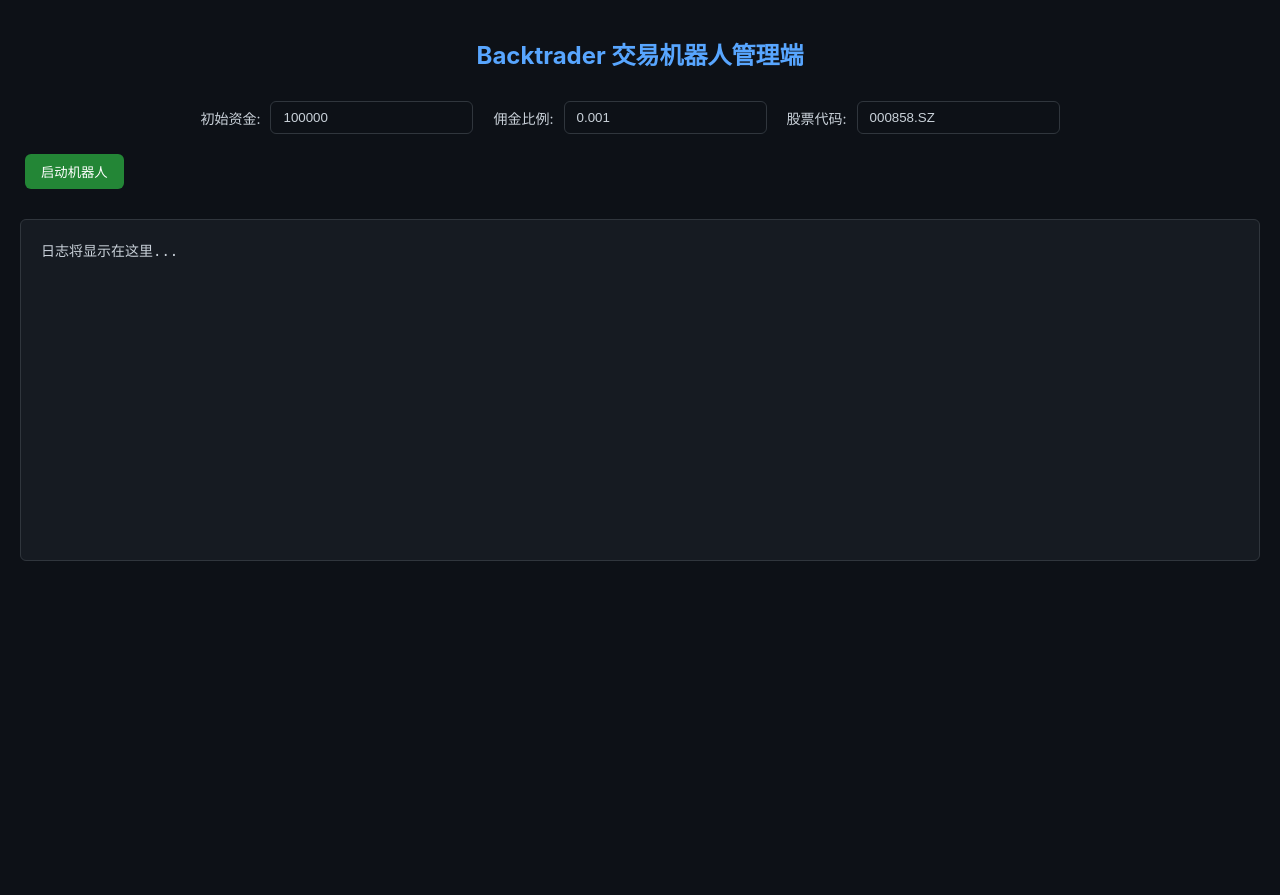
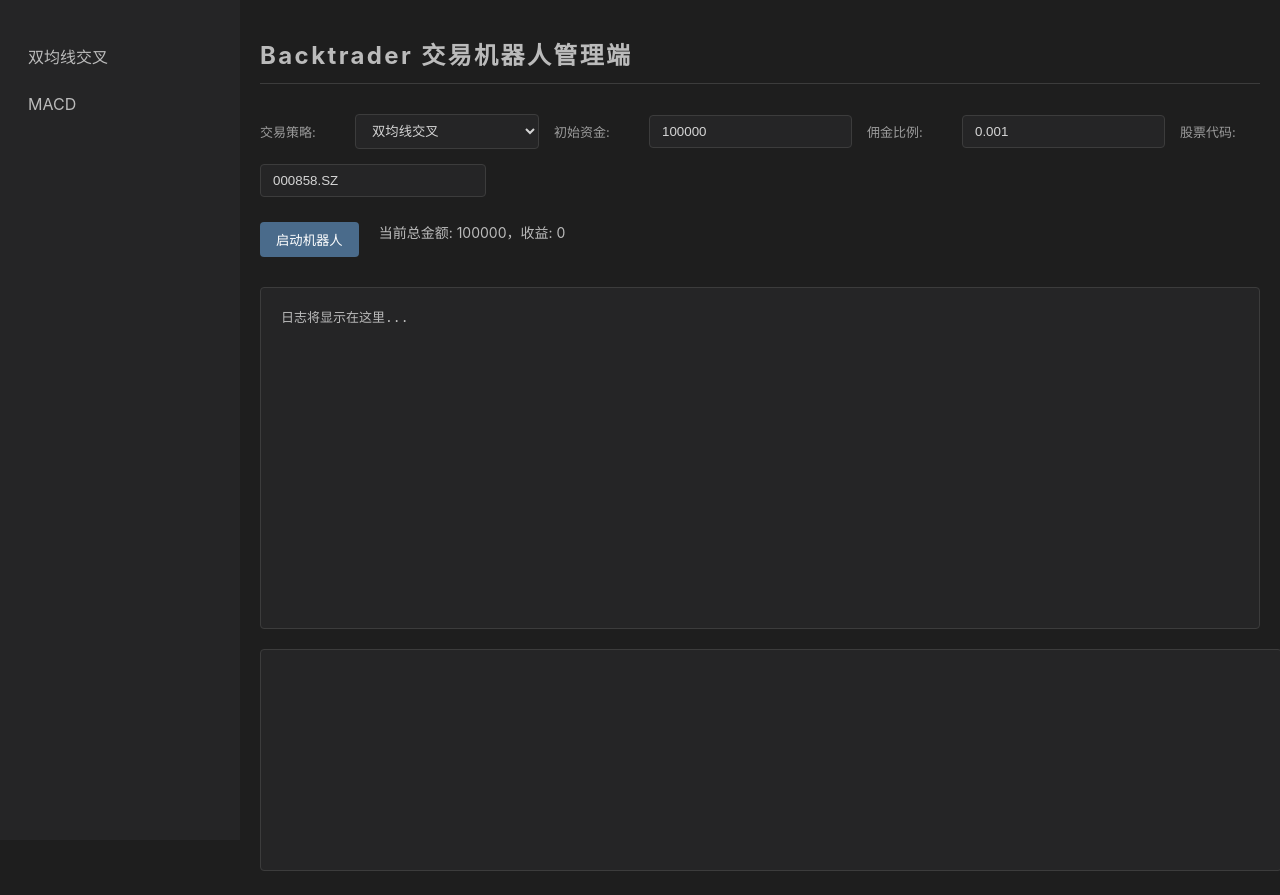
Before and after one commit to SuchAFool123/back-trader-demo, a Flask app: page / in a window 1280 px wide. Before the commit the page ends 561 px from the top, so only its background shows below. Run offline with Flask 3, Linux system fonts and the light colour scheme.

Commit message:
refactor

```diff
--- a/app.py
+++ b/app.py
@@ -1,11 +1,11 @@
-from flask import Flask, render_template, request
+from flask import Flask, render_template, request ,send_from_directory
 from flask_sock import Sock
 import backtrader as bt
 import tushare as ts
 import time
 import pandas as pd
 import threading
-from datetime import datetime
+from datetime import datetime, timedelta
 
 app = Flask(__name__, template_folder='./templates/')
 sock = Sock(app)
@@ -20,151 +20,174 @@
 pro = ts.pro_api()
 
 
-class RealTimeStrategy(bt.Strategy):
+class SMACross(bt.Strategy):
     params = (
-        ('short_period', 5),
-        ('long_period', 20),
-        ('max_position_ratio', 0.2),  # 最大仓位比例
-        ('stop_loss_ratio', 0.05)  # 止损比例
+        ('fast', 5),
+        ('slow', 20),
     )
 
     def __init__(self):
-        self.short_sma = bt.indicators.SimpleMovingAverage(
-            self.data.close, period=self.params.short_period)
-        self.long_sma = bt.indicators.SimpleMovingAverage(
-            self.data.close, period=self.params.long_period)
-        self.crossover = bt.indicators.CrossOver(self.short_sma, self.long_sma)
-        self.stop_loss_price = None
-        self.data_ready = False
+        self.sma_fast = bt.indicators.SMA(self.data.close, period=self.p.fast)
+        self.sma_slow = bt.indicators.SMA(self.data.close, period=self.p.slow)
+        self.crossover = bt.indicators.CrossOver(self.sma_fast, self.sma_slow)
 
     def next(self):
-        if not self.data_ready:
-            if len(self.data) >= self.params.long_period:
-                self.data_ready = True
-            else:
-                return  # 数据量不足，继续等待
-
-        current_price = self.data.close[0]
-        available_cash = self.broker.getcash()
-
+        print(f"当前收盘价: {self.data.close[0]}, 快速均线: {self.sma_fast[0]}, 慢速均线: {self.sma_slow[0]}")
         if not self.position:
             if self.crossover > 0:
-                # 计算可买入的最大数量
-                max_amount = available_cash * self.params.max_position_ratio
-                size = max_amount // current_price
-                self.buy(size=size)
-                self.stop_loss_price = current_price * (1 - self.params.stop_loss_ratio)
-                message = f"买入信号，价格: {current_price}，买入数量: {size}，止损价格: {self.stop_loss_price}"
-                print(message)
-                # 向所有连接的客户端发送消息
-                for conn in connections:
-                    try:
-                        conn.send(message)
-                    except Exception as e:
-                        print(f"发送消息到客户端时出错: {e}")
-        else:
-            if self.crossover < 0:
-                self.sell()
-                self.stop_loss_price = None
-                message = f"卖出信号，价格: {current_price}"
-                print(message)
-                # 向所有连接的客户端发送消息
-                for conn in connections:
-                    try:
-                        conn.send(message)
-                    except Exception as e:
-                        print(f"发送消息到客户端时出错: {e}")
-            elif current_price <= self.stop_loss_price:
-                self.sell()
-                self.stop_loss_price = None
-                message = f"止损卖出，价格: {current_price}"
-                print(message)
-                # 向所有连接的客户端发送消息
-                for conn in connections:
-                    try:
-                        conn.send(message)
-                    except Exception as e:
-                        print(f"发送消息到客户端时出错: {e}")
+                print("发出买入信号")
+                self.buy()
+        elif self.crossover < 0:
+            print("发出卖出信号")
+            self.sell()
 
+
+class MACD(bt.Strategy):
+    params = (
+        ('fast', 12),
+        ('slow', 26),
+        ('signal', 9),
+    )
+
+    def __init__(self):
+        self.macd = bt.indicators.MACD(
+            self.data.close,
+            period_me1=self.p.fast,
+            period_me2=self.p.slow,
+            period_signal=self.p.signal
+        )
+        self.macd_crossover = bt.indicators.CrossOver(self.macd.macd, self.macd.signal)
+
+    def next(self):
+        print(f"当前 MACD: {self.macd.macd[0]}, 信号线: {self.macd.signal[0]}")
+        if not self.position:
+            if self.macd_crossover > 0:
+                print("发出买入信号")
+                self.buy()
+        elif self.macd_crossover < 0:
+            print("发出卖出信号")
+            self.sell()
+
+
+class StrategySwitcher(bt.Strategy):
+    params = (
+        ('strategy_name', 'smacross'),
+    )
+
+    def __init__(self):
+        strategy_map = {
+            'smacross': SMACross,
+            'macd': MACD
+        }
+        self.strategy = strategy_map[self.p.strategy_name](self.data)
+
+    def next(self):
+        self.strategy.next()
+
+
+# ... 已有代码 ...
 
 def get_realtime_data(symbol, stop_event):
     buffer = []
-    min_period = 20  # 最小数据周期
-    while not stop_event.is_set():
-        try:
-            today = datetime.now().strftime('%Y%m%d')
-            df = pro.daily(ts_code=symbol, trade_date=today)
-            if not df.empty:
-                data = df.iloc[0]
+    min_period = 26  # 考虑MACD最大周期
+    end_date = datetime.now().strftime('%Y%m%d')
+    start_date = (datetime.now() - timedelta(days=90)).strftime('%Y%m%d')
+    try:
+        print(f"Fetching data for {symbol} from {start_date} to {end_date}")
+        df = pro.daily(ts_code=symbol, start_date=start_date, end_date=end_date)
+        if not df.empty:
+            df = df.sort_values(by='trade_date')
+            for _, row in df.iterrows():
                 item = {
-                    'datetime': pd.Timestamp.now(),
-                    'open': float(data['open']),
-                    'high': float(data['high']),
-                    'low': float(data['low']),
-                    'close': float(data['close']),
-                    'volume': float(data['vol'])
+                    'datetime': pd.Timestamp(row['trade_date']),
+                    'open': float(row['open']),
+                    'high': float(row['high']),
+                    'low': float(row['low']),
+                    'close': float(row['close']),
+                    'volume': float(row['vol'])
                 }
                 buffer.append(item)
-                if len(buffer) >= min_period:
-                    yield buffer.pop(0)
-            time.sleep(60)  # 每分钟获取一次数据
-        except Exception as e:
-            message = f"获取数据出错: {e}，股票代码: {symbol}"
-            print(message)
-            # 向所有连接的客户端发送消息
-            for conn in connections:
-                try:
-                    conn.send(message)
-                except Exception as e:
-                    print(f"发送消息到客户端时出错: {e}")
-            time.sleep(60)
+                data_str = f"日期: {item['datetime']}, 开盘价: {item['open']}, 最高价: {item['high']}, 最低价: {item['low']}, 收盘价: {item['close']}, 成交量: {item['volume']}"
+                print(data_str)
+                # 向所有连接的客户端发送数据
+                for conn in connections:
+                    try:
+                        conn.send(data_str)
+                    except Exception as e:
+                        print(f"发送消息到客户端时出错: {e}")
+            while len(buffer) >= min_period:
+                yield buffer.pop(0)
+    except Exception as e:
+        message = f"获取数据出错: {e}，股票代码: {symbol}"
+        print(message)
+        # 向所有连接的客户端发送消息
+        for conn in connections:
+            try:
+                conn.send(message)
+            except Exception as e:
+                print(f"发送消息到客户端时出错: {e}")
+
+# ... 已有代码 ...
 
 
-def run_trading_bot(initial_cash, commission, stock_code, stop_event):
-    # 创建 Cerebro 引擎
-    cerebro = bt.Cerebro()
+def run_trading_bot(initial_cash, commission, stock_code, stop_event, strategy_name):
+    try:
+        print(f"Starting trading bot with strategy: {strategy_name}")
+        # 创建 Cerebro 引擎
+        cerebro = bt.Cerebro()
 
-    # 添加策略
-    cerebro.addstrategy(RealTimeStrategy)
+        # 添加策略
+        cerebro.addstrategy(StrategySwitcher, strategy_name=strategy_name)
 
-    # 创建自定义数据馈送
-    data_feed = bt.feeds.PandasData(dataname=pd.DataFrame(get_realtime_data(stock_code, stop_event)))
-    cerebro.adddata(data_feed)
+        # 创建自定义数据馈送
+        data_feed = bt.feeds.PandasData(dataname=pd.DataFrame(get_realtime_data(stock_code, stop_event)))
+        cerebro.adddata(data_feed)
 
-    # 设置初始资金
-    cerebro.broker.setcash(initial_cash)
+        # 设置初始资金
+        cerebro.broker.setcash(initial_cash)
 
-    # 设置佣金
-    cerebro.broker.setcommission(commission=commission)
+        # 设置佣金
+        cerebro.broker.setcommission(commission=commission)
 
-    print('初始资金: %.2f' % cerebro.broker.getvalue())
+        print('初始资金: %.2f' % cerebro.broker.getvalue())
 
-    # 运行回测
-    cerebro.run()
+        # 运行回测
+        cerebro.run()
 
-    print('最终资金: %.2f' % cerebro.broker.getvalue())
+        print('最终资金: %.2f' % cerebro.broker.getvalue())
+    except Exception as e:
+        print(f"Error in run_trading_bot: {e}")
 
 
 @sock.route('/ws')
 def echo(ws):
-    initial_cash = float(request.args.get('initialCash', 100000))
-    commission = float(request.args.get('commission', 0.001))
-    stock_code = request.args.get('stockCode', '000858.SZ')
-    connections.append(ws)
-    stop_event = threading.Event()
-    stop_events[ws] = stop_event
     try:
-        threading.Thread(target=run_trading_bot, args=(initial_cash, commission, stock_code, stop_event)).start()
+        initial_cash = float(request.args.get('initialCash', 100000))
+        commission = float(request.args.get('commission', 0.001))
+        stock_code = request.args.get('stockCode', '000858.SZ')
+        strategy_name = request.args.get('strategy', 'smacross')
+
+        connections.append(ws)
+        stop_event = threading.Event()
+        stop_events[ws] = stop_event
+
+        print(f"New WebSocket connection. Strategy: {strategy_name}, Stock: {stock_code}")
+        threading.Thread(target=run_trading_bot, args=(initial_cash, commission, stock_code, stop_event, strategy_name)).start()
         while True:
             data = ws.receive()
-    except Exception:
-        pass
+    except Exception as e:
+        print(f"WebSocket error: {e}")
     finally:
         stop_event.set()
         if ws in connections:
             connections.remove(ws)
         if ws in stop_events:
             del stop_events[ws]
+
+# 定义路由来服务 style.css 文件
+@app.route('/style.css')
+def serve_css():
+    return send_from_directory('templates', 'style.css')
 
 
 @app.route('/')
@@ -173,4 +196,7 @@
 
 
 if __name__ == '__main__':
-    app.run(debug=True)
+    try:
+        app.run(debug=True)
+    except Exception as e:
+        print(f"Flask app error: {e}")
--- a/templates/app.html
+++ b/templates/app.html
@@ -1,105 +1,53 @@
 <!DOCTYPE html>
-<html lang="en">
+<html lang="zh-CN">
 
 <head>
     <meta charset="UTF-8">
     <meta name="viewport" content="width=device-width, initial-scale=1.0">
     <title>Backtrader 交易机器人管理端</title>
-    <style>
-        body {
-            font-family: -apple-system, BlinkMacSystemFont, "Segoe UI", Helvetica, Arial, sans-serif, "Apple Color Emoji", "Segoe UI Emoji";
-            background-color: #0d1117;
-            color: #c9d1d9;
-            margin: 0;
-            padding: 20px;
-        }
-
-        h1 {
-            color: #58a6ff;
-            text-align: center;
-            margin-bottom: 30px;
-            font-size: 24px;
-        }
-
-        .input-group {
-            display: flex;
-            justify-content: center;
-            align-items: center;
-            margin-bottom: 20px;
-        }
-
-        .input-group label {
-            margin-right: 10px;
-            font-size: 14px;
-        }
-
-        .input-group input {
-            padding: 8px 12px;
-            border: 1px solid #30363d;
-            border-radius: 6px;
-            background-color: #0d1117;
-            color: #c9d1d9;
-            margin-right: 20px;
-            outline: none;
-            transition: border-color 0.2s ease-in-out;
-        }
-
-        .input-group input:focus {
-            border-color: #58a6ff;
-        }
-
-        button {
-            padding: 8px 16px;
-            background-color: #238636;
-            color: white;
-            border: none;
-            border-radius: 6px;
-            cursor: pointer;
-            margin: 0 5px;
-            transition: background-color 0.2s ease-in-out;
-        }
-
-        button:hover {
-            background-color: #2ea043;
-        }
-
-        button:disabled {
-            background-color: #30363d;
-            cursor: not-allowed;
-        }
-
-        #log {
-            margin-top: 30px;
-            border: 1px solid #30363d;
-            padding: 20px;
-            height: 300px;
-            overflow-y: auto;
-            background-color: #161b22;
-            border-radius: 6px;
-            font-family: SFMono-Regular, Consolas, "Liberation Mono", Menlo, monospace;
-            font-size: 14px;
-        }
-
-        #log p {
-            margin: 5px 0;
-        }
-    </style>
+    <!-- 引入 CSS 文件 -->
+    <link rel="stylesheet" href="style.css">
 </head>
 
 <body>
+    <!-- 左侧导航区域 -->
+    <div class="nav">
+        <ul>
+            <li><a href="#" data-strategy="smacross">双均线交叉</a></li>
+            <li><a href="#" data-strategy="macd">MACD</a></li>
+        </ul>
+    </div>
+    <!-- 右侧内容区域 -->
+    <div class="content">
         <h1>Backtrader 交易机器人管理端</h1>
+
         <div class="input-group">
+            <label for="strategy">交易策略:</label>
+            <select id="strategy">
+                <option value="smacross">双均线交叉</option>
+                <option value="macd">MACD</option>
+            </select>
+
             <label for="initialCash">初始资金:</label>
-        <input type="number" id="initialCash" value="100000" />
+            <input type="number" id="initialCash" value="100000">
+
             <label for="commission">佣金比例:</label>
-        <input type="number" id="commission" value="0.001" step="0.0001" />
+            <input type="number" id="commission" value="0.001" step="0.0001">
+
             <label for="stockCode">股票代码:</label>
-        <input type="text" id="stockCode" value="000858.SZ" />
+            <input type="text" id="stockCode" value="000858.SZ">
         </div>
+
         <div class="button-group">
             <button id="startButton">启动机器人</button>
+            <span id="profit-info">当前总金额: <span id="total-amount">100000</span>，收益: <span id="profit">0</span></span>
         </div>
+
         <div id="log">日志将显示在这里...</div>
+
+        <!-- 将 historical-data-textarea 改为交易信息区域 -->
+        <textarea id="trade-info" readonly></textarea>
+    </div>
 
     <script>
         const startButton = document.getElementById('startButton');
@@ -107,19 +55,38 @@
         const initialCashInput = document.getElementById('initialCash');
         const commissionInput = document.getElementById('commission');
         const stockCodeInput = document.getElementById('stockCode');
+        const strategySelect = document.getElementById('strategy');
         const sockets = [];
+        const tradeInfoTextarea = document.getElementById('trade-info');
+        const navLinks = document.querySelectorAll('.nav a');
+        const profitInfo = document.getElementById('profit-info');
+        const totalAmountSpan = document.getElementById('total-amount');
+        const profitSpan = document.getElementById('profit');
+
+        // 导航栏链接点击事件
+        navLinks.forEach(link => {
+            link.addEventListener('click', (e) => {
+                e.preventDefault();
+                const strategy = link.dataset.strategy;
+                strategySelect.value = strategy;
+            });
+        });
 
         startButton.addEventListener('click', () => {
+            const strategy = strategySelect.value;
             const initialCash = parseFloat(initialCashInput.value);
             const commission = parseFloat(commissionInput.value);
             const stockCode = stockCodeInput.value;
+            totalAmountSpan.textContent = initialCash;
+            profitSpan.textContent = 0;
 
-            const url = `ws://localhost:5000/ws?initialCash=${initialCash}&commission=${commission}&stockCode=${stockCode}`;
+            const url = `ws://${window.location.host}/ws?strategy=${strategy}&initialCash=${initialCash}&commission=${commission}&stockCode=${stockCode}`;
             const socket = new WebSocket(url);
             sockets.push(socket);
 
             const logEntry = document.createElement('p');
-            logEntry.textContent = `机器人 (初始资金: ${initialCash}, 佣金比例: ${commission}, 股票代码: ${stockCode}) 已启动...`;
+            logEntry.textContent = `机器人 (策略: ${strategy}, 初始资金: ${initialCash}, 佣金比例: ${commission}, 股票代码: ${stockCode}) 已启动...`;
+
             const stopButton = document.createElement('button');
             stopButton.textContent = '停止机器人';
             stopButton.addEventListener('click', () => {
@@ -127,24 +94,34 @@
                     socket.close();
                 }
             });
+
             log.appendChild(logEntry);
             log.appendChild(stopButton);
 
             socket.onopen = () => {
                 logEntry.textContent += ' 连接成功';
             };
+
             socket.onmessage = (event) => {
+                const message = event.data;
+                if (message.startsWith('PROFIT_INFO:')) {
+                    const profitData = message.replace('PROFIT_INFO:', '');
+                    const [totalAmount, profit] = profitData.split('，').map(Number);
+                    totalAmountSpan.textContent = totalAmount;
+                    profitSpan.textContent = profit;
+                } else if (message.includes('买入') || message.includes('卖出')) {
+                    // 如果是买入或卖出信息，显示在交易信息区域
+                    tradeInfoTextarea.value += message + '\n';
+                }
                 const messageLog = document.createElement('p');
-                messageLog.textContent = `机器人 (初始资金: ${initialCash}, 佣金比例: ${commission}, 股票代码: ${stockCode}): ${event.data}`;
+                messageLog.textContent = `机器人 (策略: ${strategy}, 初始资金: ${initialCash}, 佣金比例: ${commission}, 股票代码: ${stockCode}): ${message}`;
                 log.appendChild(messageLog);
             };
+
             socket.onclose = () => {
-                logEntry.textContent = `机器人 (初始资金: ${initialCash}, 佣金比例: ${commission}, 股票代码: ${stockCode}) 已停止...`;
+                logEntry.textContent = `机器人 (策略: ${strategy}, 初始资金: ${initialCash}, 佣金比例: ${commission}, 股票代码: ${stockCode}) 已停止...`;
                 stopButton.disabled = true;
-                const index = sockets.indexOf(socket);
-                if (index > -1) {
-                    sockets.splice(index, 1);
-                }
+                sockets.splice(sockets.indexOf(socket), 1);
             };
         });
     </script>
--- /dev/null
+++ b/templates/style.css
@@ -0,0 +1,170 @@
+body {
+    font-family: -apple-system, BlinkMacSystemFont, "Segoe UI", Helvetica, Arial, sans-serif;
+    background-color: #1E1E1E;
+    color: #BBBBBB;
+    margin: 0;
+    padding: 0;
+    display: flex;
+}
+
+/* 左侧导航栏样式 */
+.nav {
+    width: 200px;
+    background-color: #252526;
+    padding: 20px;
+    height: 100vh;
+    overflow-y: auto;
+}
+
+.nav ul {
+    list-style-type: none;
+    padding: 0;
+}
+
+.nav li {
+    margin-bottom: 10px;
+}
+
+.nav a {
+    color: #BBBBBB;
+    text-decoration: none;
+    display: block;
+    padding: 8px;
+    border-radius: 4px;
+    transition: background-color 0.2s;
+}
+
+.nav a:hover {
+    background-color: #3C3C3C;
+}
+
+/* 右侧内容区域样式 */
+.content {
+    flex: 1;
+    padding: 20px;
+}
+
+h1 {
+    color: #BBBBBB;
+    font-size: 24px;
+    letter-spacing: 0.1em;
+    border-bottom: 1px solid #3C3C3C;
+    padding-bottom: 12px;
+    margin-bottom: 30px;
+}
+
+.input-group {
+    display: flex;
+    gap: 15px;
+    align-items: center;
+    margin-bottom: 25px;
+    flex-wrap: wrap;
+}
+
+.input-group label {
+    color: #9B9B9B;
+    font-size: 13px;
+    min-width: 80px;
+}
+
+.input-group input {
+    padding: 8px 12px;
+    border: 1px solid #3C3C3C;
+    border-radius: 4px;
+    background-color: #252526;
+    color: #D4D4D4;
+    transition: border-color 0.2s;
+    flex: 1;
+    max-width: 200px;
+}
+
+.input-group input:focus {
+    border-color: #4A6B8B;
+    outline: none;
+}
+
+.input-group select {
+    padding: 8px 12px;
+    border: 1px solid #3C3C3C;
+    border-radius: 4px;
+    background-color: #252526;
+    color: #D4D4D4;
+    flex: 1;
+    max-width: 200px;
+}
+
+button {
+    padding: 8px 16px;
+    background-color: #4A6B8B;
+    color: #FFFFFF;
+    border-radius: 4px;
+    font-weight: 500;
+    transition: background-color 0.2s;
+    cursor: pointer;
+    border: none;
+}
+
+button:hover {
+    background-color: #5B7C9D;
+}
+
+button:disabled {
+    background-color: #3C3C3C;
+    cursor: not-allowed;
+}
+
+#log {
+    background-color: #252526;
+    border: 1px solid #3C3C3C;
+    font-family: Consolas, monospace;
+    font-size: 13px;
+    line-height: 1.5;
+    padding: 20px;
+    margin-top: 30px;
+    height: 300px;
+    overflow-y: auto;
+    border-radius: 4px;
+}
+
+#log p {
+    margin: 5px 0;
+    color: #D4D4D4;
+}
+
+/* 交易信息区域样式 */
+#trade-info {
+    background-color: #252526;
+    border: 1px solid #3C3C3C;
+    color: #D4D4D4;
+    font-family: Consolas, monospace;
+    font-size: 13px;
+    width: 100%;
+    padding: 10px;
+    margin-top: 20px;
+    border-radius: 4px;
+    resize: none;
+    height: 200px;
+}
+
+#log::-webkit-scrollbar {
+    width: 8px;
+    background-color: #1E1E1E;
+}
+
+#log::-webkit-scrollbar-thumb {
+    background-color: #3C3C3C;
+    border-radius: 4px;
+}
+
+.button-group {
+    display: flex;
+    gap: 10px;
+    margin-bottom: 25px;
+}
+
+#profit-info {
+    display: inline-block;
+    margin-left: 10px;
+    color: #BBBBBB;
+    font-size: 14px;
+}
```
Lines whose indentation alone changed are shown as unchanged.
